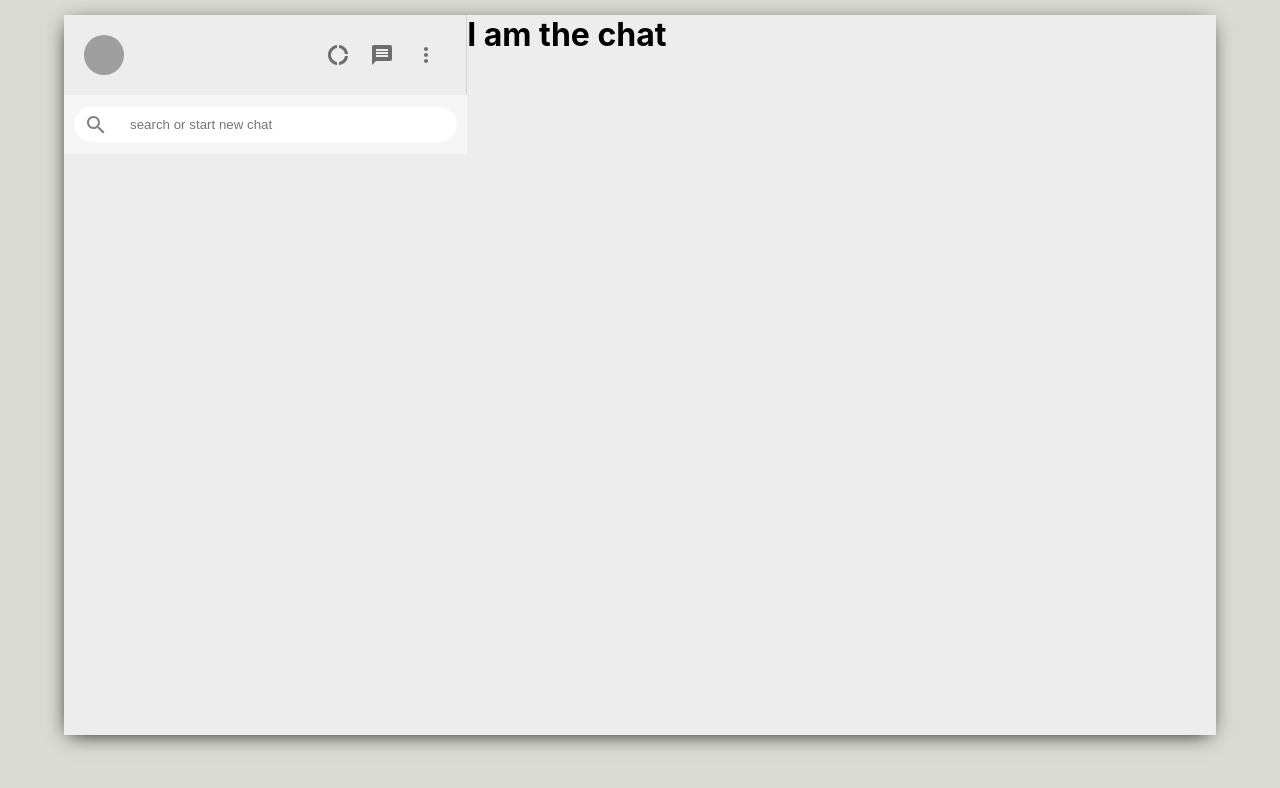
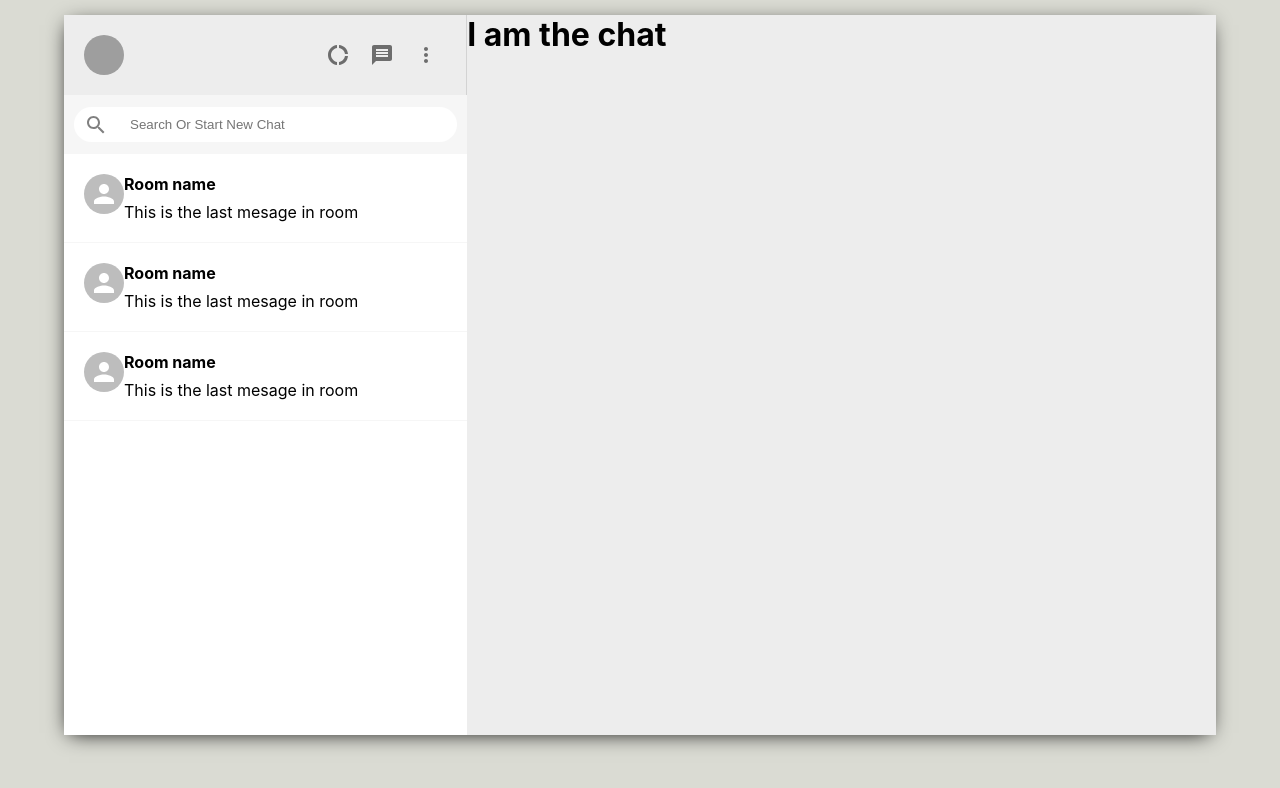
Before and after one commit to amalsabu59/Chat-Club, a React (Create React App) app: page / in a window 1280 px wide. Shown: the top 788 px of the page. Built offline with nearby package versions, Linux system fonts and the light colour scheme; grey boxes are pictures that could not be loaded.

Commit message:
sidebar ui updated

```diff
--- a/src/Sidebar.css
+++ b/src/Sidebar.css
@@ -43,3 +43,8 @@
     outline-width: 0;
     margin-left: 10px;
 }
+.sidebar_chats {
+    flex: 1;
+    background-color: white;
+    overflow: scroll;
+}
--- a/src/Sidebar.js
+++ b/src/Sidebar.js
@@ -1,5 +1,6 @@
 import React from 'react';
 import './Sidebar.css'
+import SidebarChat from './SidebarChat';
 import MessageIcon from '@mui/icons-material/Message';
 import DonutLargeIcon from '@mui/icons-material/DonutLarge';
 import { IconButton ,Avatar} from '@mui/material';
@@ -25,8 +26,13 @@
         <div className="sidebar_search">
             <div className="sidebar_searchContainer">
             <SearchIcon />
-            <input placeholder='search or start new chat' type="text" />
+            <input placeholder='Search Or Start New Chat' type="text" />
             </div>
+        </div>
+        <div className="sidebar_chats">
+            <SidebarChat />
+            <SidebarChat />
+            <SidebarChat />
         </div>
     </div>
 }
--- /dev/null
+++ b/src/SidebarChat.css
@@ -0,0 +1,14 @@
+.sidebarChat {
+    display: flex;
+    padding: 20px;
+    cursor: pointer;
+    border-bottom: 1px solid #f6f6f6;
+}
+.sidebarChat:hover {
+    background-color: #ebebeb;
+
+}
+.sidebarChat_info > h2 {
+    font-size: 16px;
+    margin-bottom: 8px;
+}
--- /dev/null
+++ b/src/SidebarChat.js
@@ -0,0 +1,16 @@
+import React from 'react';
+import './SidebarChat.css'
+import { IconButton ,Avatar} from '@mui/material';
+
+function SidebarChat() {
+  return <div
+  className='sidebarChat'>
+      <Avatar/>
+      <div className="sidebarChat_info">
+          <h2>Room name</h2>
+          <p>This is the last mesage in room</p>
+      </div>
+  </div>;
+}
+
+export default SidebarChat;
```
